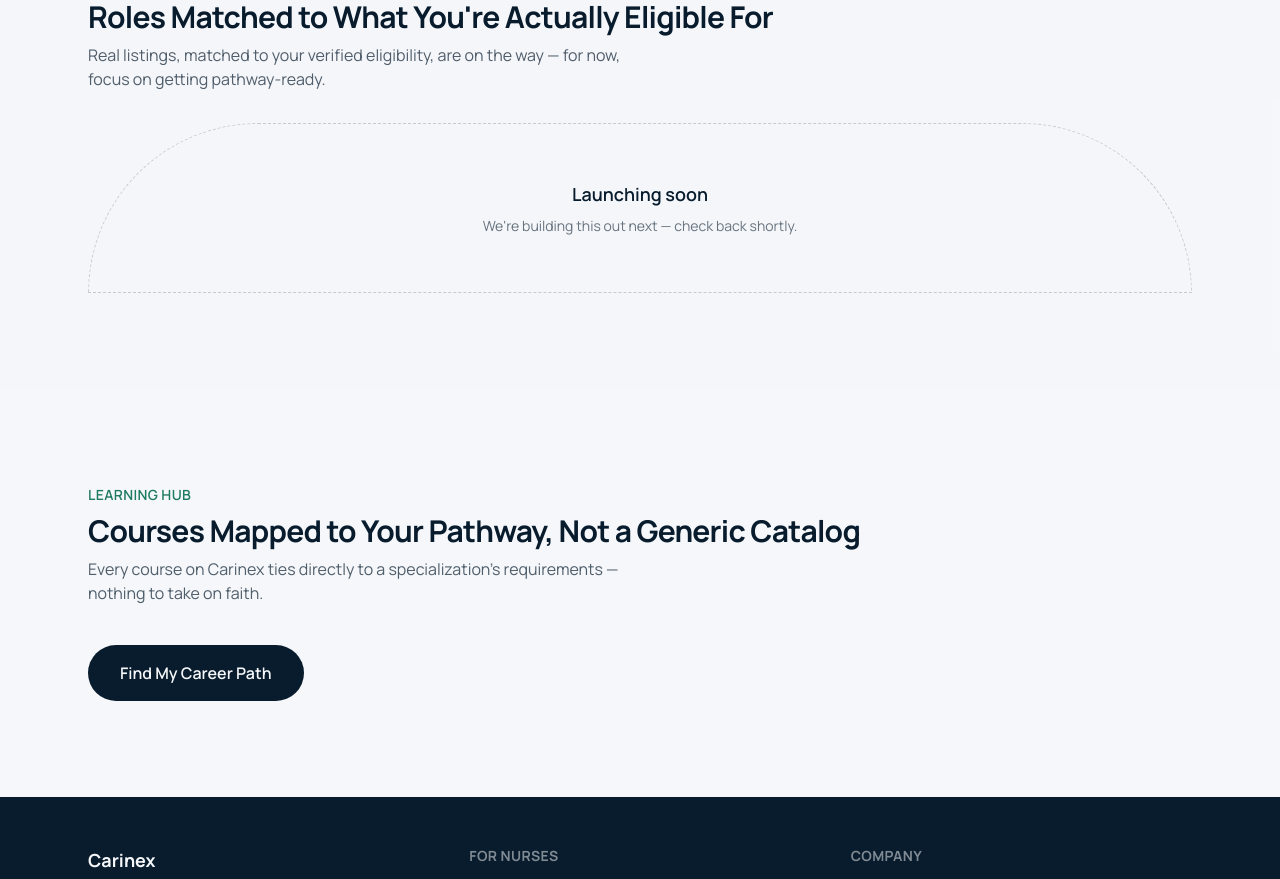
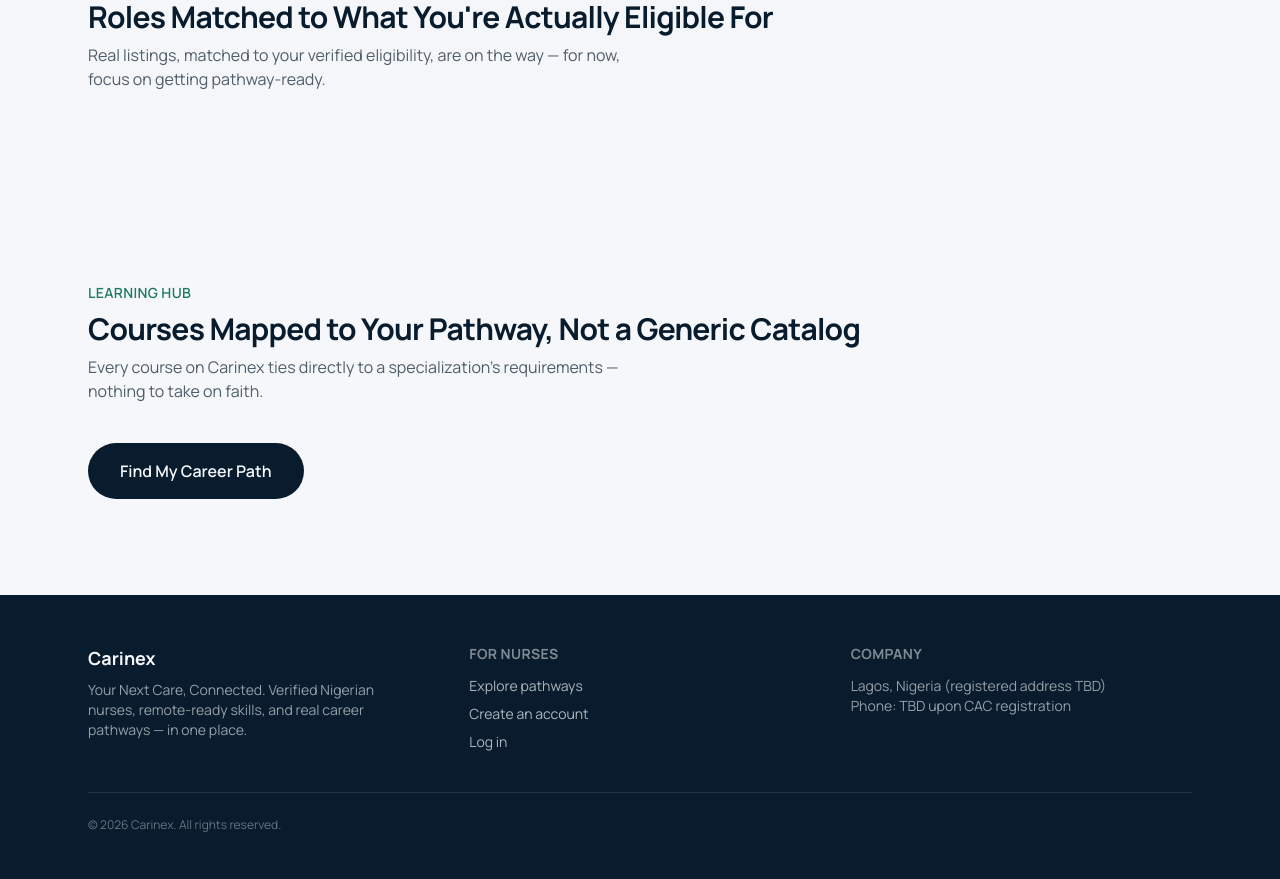
Before and after one commit to isaaczauyei-cyber/Carinex.ai, a Next.js app: page / in a window 1280 px wide. Shown: the part 4220-5099 px from the top of the page. Built offline with nearby package versions, Linux system fonts and the light colour scheme.

Commit message:
Clean up ComingSoon component by removing comments
Removed comments and placeholder content from the ComingSoon component.

```diff
--- a/components/ComingSoon.tsx
+++ b/components/ComingSoon.tsx
@@ -1,10 +1,3 @@
-// components/ComingSoon.tsx
-// Reusable placeholder for features whose backend already exists (jobs,
-// employer_profiles, payments tables are live in Supabase) but that aren't
-// surfaced on the frontend yet — Phase 2/3/4 per the launch roadmap.
-// Swap this out for the real component (e.g. <OpportunityCard />) when a
-// given phase actually launches — no backend work needed at that point.
-
 interface ComingSoonProps {
   eyebrow: string;
   title: string;
@@ -19,13 +12,6 @@
       </span>
       <h2 className="text-3xl font-bold tracking-tight text-carinex-navy">{title}</h2>
       <p className="max-w-xl text-carinex-navy/70">{description}</p>
-
-      <div className="mt-6 rounded-arch border border-dashed border-carinex-navy/20 bg-carinex-white/60 px-8 py-14 text-center">
-        <p className="text-lg font-semibold text-carinex-navy">Launching soon</p>
-        <p className="mt-2 text-sm text-carinex-navy/60">
-          We&apos;re building this out next — check back shortly.
-        </p>
-      </div>
     </div>
   );
 }
```
